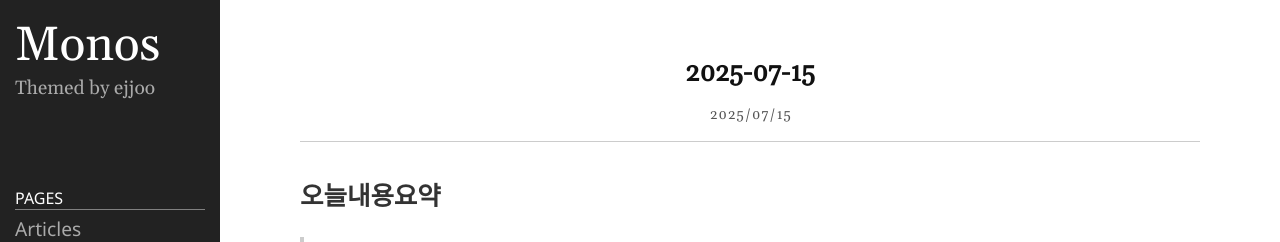
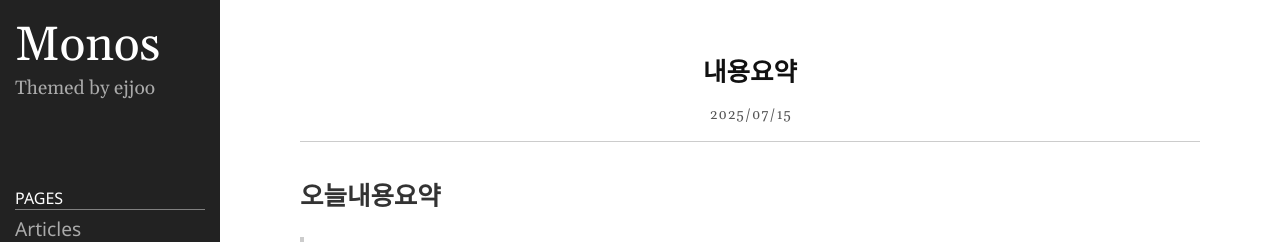
Before and after one commit to pskwang/pskwang.github.io, a Jekyll site: the page built from _posts/2025-07-15-내용요약.markdown, in a window 1280 px wide and 900 px high. Shown: the top 242 px of the window. Built offline with Jekyll 4.4.1, drawn with Linux system fonts in a browser that asks for light colours.

Commit message:
타이틀변경

```diff
--- a/_posts/2025-07-15-내용요약.markdown
+++ b/_posts/2025-07-15-내용요약.markdown
@@ -1,6 +1,6 @@
 ---
 layout: post
-title: 2025-07-15
+title: 내용요약
 date: 2025-07-15 17:13:30 +0900
 category: sample
 ---
--- a/_posts/2025-07-15-이클립스.markdown
+++ b/_posts/2025-07-15-이클립스.markdown
@@ -1,6 +1,6 @@
 ---
 layout: post
-title: 2025-07-15
+title: 이클립스
 date: 2025-07-15 17:13:30 +0900
 category: sample
 ---
```
